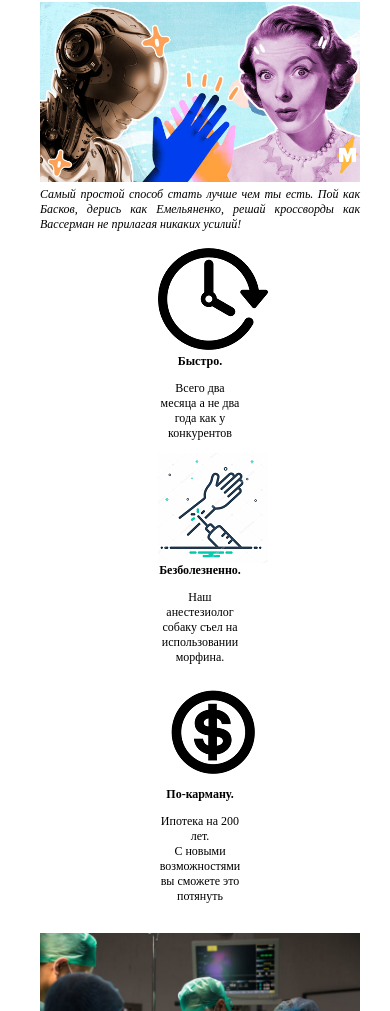
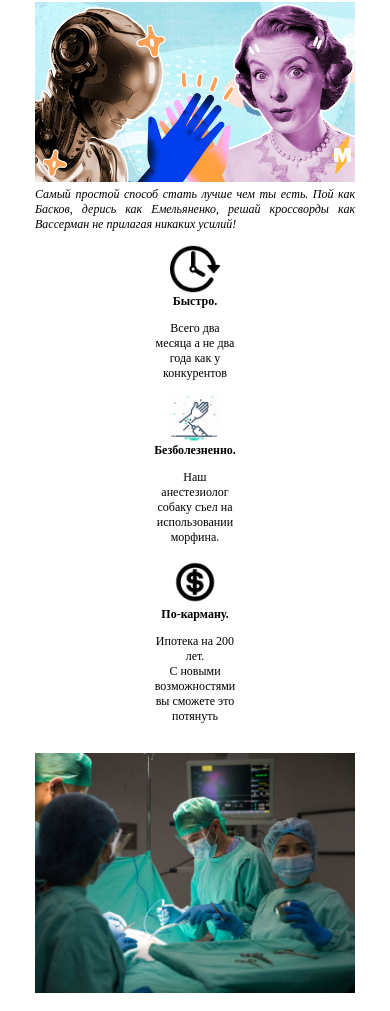
Before and after one commit to Kulabuhov-Alexey/get_cyborg, a plain HTML site: page index.html in a window 390 px wide. Shown: the part 89-1100 px from the top of the page. Drawn offline with Linux system fonts and the light colour scheme.

Commit message:
change width

```diff
--- a/style/style.css
+++ b/style/style.css
@@ -1,5 +1,3 @@
-/* prefixed by https://autoprefixer.github.io (PostCSS: v7.0.26, autoprefixer: v9.7.3) */
-
 body {
   display: -webkit-box;
   display: -ms-flexbox;
@@ -14,7 +12,7 @@ body {
   margin: 0 auto;
   padding: 0;
   font-size: 0.75rem;
-  width: 25rem;
+  width: 20rem;
 }
 
 .hidden {
@@ -90,7 +88,8 @@ h2 {
   flex-direction: column;
   -webkit-box-align: center;
   -ms-flex-align: center;
-  align-items: center;
+  align-items: stretch;
+  width: 20rem;
 }
 
 .description p {
@@ -124,6 +123,7 @@ h2 {
 form {
   display: flex;
   flex-direction: column;
+  margin-bottom: 10px;
 }
 
 input {
@@ -151,4 +151,8 @@ input {
     align-items: center;
   }
 
+  .features_item {
+    width: 50px;
+  }
+
 }
```
Also changed, not shown: index.html (+0 -1 lines).
